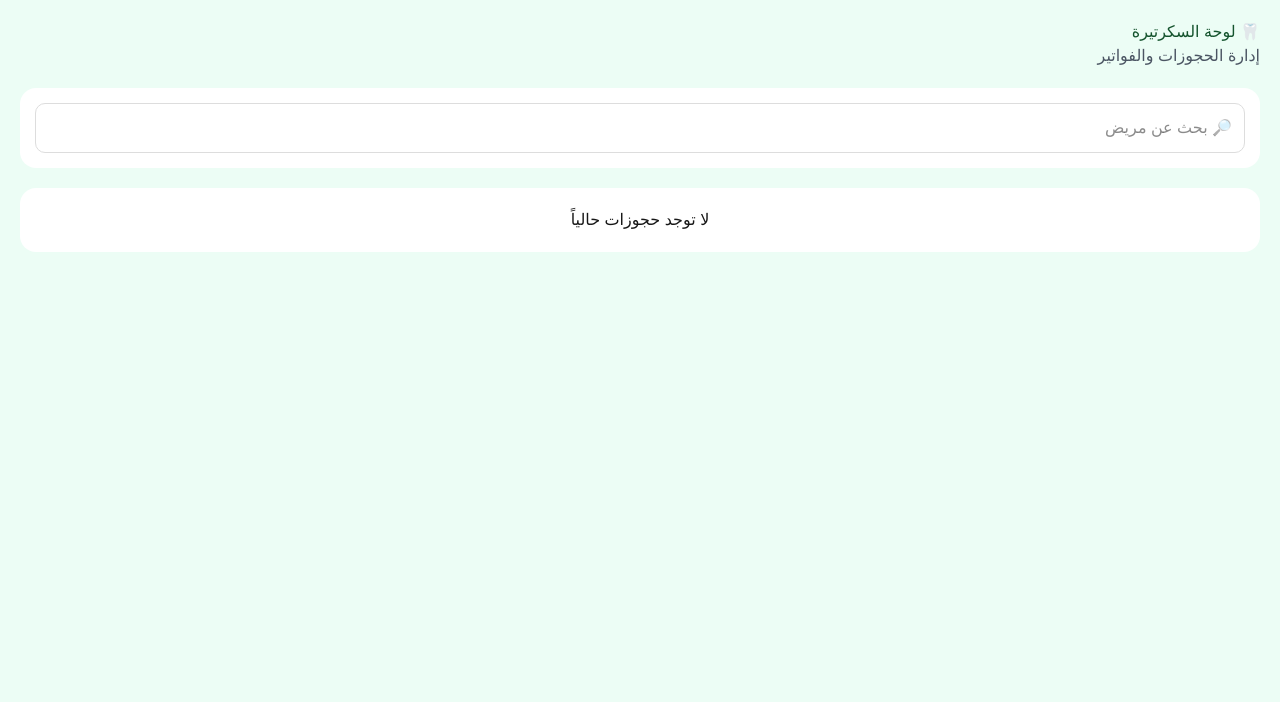
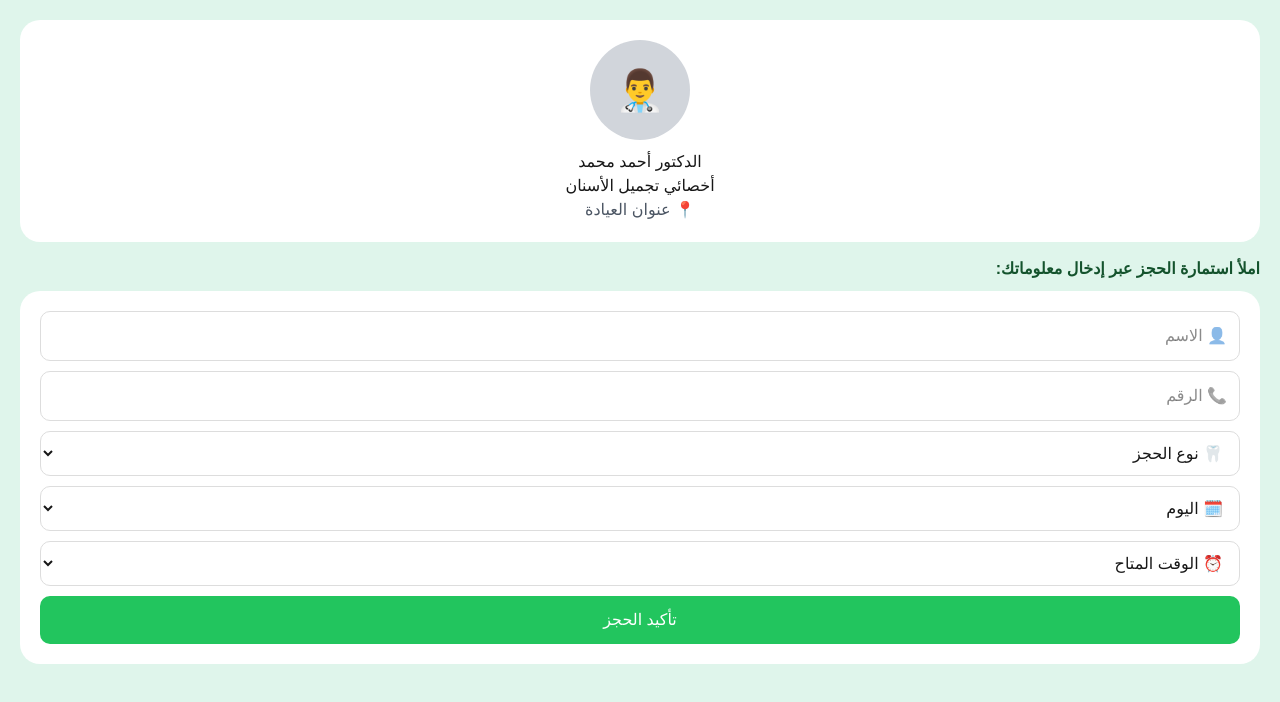
Before and after one commit to yaseenalqasim-ai/dentist-clinic, a Next.js app: page /secretary in a window 1280 px wide. Shown: the top 702 px of the page. Built offline with nearby package versions, Linux system fonts and the light colour scheme.

Commit message:
fix localstorage

```diff
--- a/app/secretary/page.tsx
+++ b/app/secretary/page.tsx
@@ -1,303 +1,258 @@
 "use client";
 
-import { useEffect, useState } from "react";
+import { useEffect, useMemo, useState } from "react";
 
-export default function SecretaryPage() {
-  const [appointments, setAppointments] = useState<any[]>([]);
-  const [search, setSearch] = useState("");
+export default function Home() {
+  const [mounted, setMounted] = useState(false);
 
+  const [name, setName] = useState("");
+  const [phone, setPhone] = useState("");
+  const [type, setType] = useState("");
+  const [day, setDay] = useState("");
+  const [time, setTime] = useState("");
+
+  // معلومات العيادة
+  const [doctorName, setDoctorName] =
+    useState("الدكتور أحمد محمد");
+
+  const [specialty, setSpecialty] =
+    useState("أخصائي تجميل الأسنان");
+
+  const [address, setAddress] =
+    useState("عنوان العيادة");
+
+  const [website, setWebsite] =
+    useState("");
+
+  const [avatar, setAvatar] =
+    useState<string | null>(null);
+
+  const [banner, setBanner] =
+    useState<string | null>(null);
+
+  // منع أخطاء Vercel
   useEffect(() => {
-    loadAppointments();
+    setMounted(true);
+
+    const settings =
+      JSON.parse(
+        localStorage.getItem("clinicSettings") || "{}"
+      );
+
+    setDoctorName(
+      settings.doctorName || "الدكتور أحمد محمد"
+    );
+
+    setSpecialty(
+      settings.specialty || "أخصائي تجميل الأسنان"
+    );
+
+    setAddress(
+      settings.address || "عنوان العيادة"
+    );
+
+    setWebsite(settings.website || "");
+
+    setAvatar(settings.avatar || null);
+
+    setBanner(settings.banner || null);
   }, []);
 
-  function loadAppointments() {
+  const services = [
+    "فحص أسنان",
+    "تنظيف أسنان",
+    "حشوة عادية",
+    "حشوة عصب",
+    "خلع سن / ضرس",
+    "تقويم أسنان",
+    "تبييض أسنان",
+  ];
+
+  const days = [
+    "الأحد",
+    "الإثنين",
+    "الثلاثاء",
+    "الأربعاء",
+    "الخميس",
+  ];
+
+  const allTimes = [
+    "09:00 صباحًا",
+    "10:00 صباحًا",
+    "11:00 صباحًا",
+    "01:00 ظهرًا",
+    "02:00 ظهرًا",
+  ];
+
+  // الأوقات المتاحة
+  const availableTimes = useMemo(() => {
+    if (!mounted) return [];
+
     const saved =
-      JSON.parse(localStorage.getItem("appointments") || "[]");
-
-    saved.sort((a: any, b: any) =>
-      a.time.localeCompare(b.time)
+      JSON.parse(
+        localStorage.getItem("appointments") || "[]"
       );
 
-    setAppointments(saved);
+    const bookedTimes = saved
+      .filter((a: any) => a.day === day)
+      .map((a: any) => a.time);
+
+    return allTimes.filter(
+      (time) => !bookedTimes.includes(time)
+    );
+  }, [day, mounted]);
+
+  // إرسال الحجز
+  function send() {
+    if (!name || !phone || !type || !day || !time) {
+      alert("يرجى تعبئة جميع الحقول");
+      return;
     }
 
-  // حفظ
-  function save(updated: any[]) {
-    setAppointments(updated);
+    const newAppointment = {
+      name,
+      phone,
+      type,
+      day,
+      time,
+      status: "جديد",
+    };
+
+    const oldAppointments =
+      JSON.parse(
+        localStorage.getItem("appointments") || "[]"
+      );
+
+    oldAppointments.push(newAppointment);
 
     localStorage.setItem(
       "appointments",
-      JSON.stringify(updated)
+      JSON.stringify(oldAppointments)
     );
+
+    alert("✅ تم حجز الموعد بنجاح");
+
+    setName("");
+    setPhone("");
+    setType("");
+    setDay("");
+    setTime("");
   }
 
-  // حذف
-  function deleteAppointment(index: number) {
-    const updated = [...appointments];
-
-    updated.splice(index, 1);
-
-    save(updated);
-  }
-
-  // تغيير الحالة
-  function changeStatus(index: number, status: string) {
-    const updated = [...appointments];
-
-    updated[index].status = status;
-
-    save(updated);
-  }
-
-  // تحديث السعر
-  function updatePrice(index: number, value: string) {
-    const updated = [...appointments];
-
-    updated[index].price = value;
-
-    save(updated);
-  }
-
-  // تحديث المدفوع
-  function updatePaid(index: number, value: string) {
-    const updated = [...appointments];
-
-    updated[index].paid = value;
-
-    save(updated);
-  }
-
-  // البحث
-  const filteredAppointments = appointments.filter((a) =>
-    a.name.includes(search)
-  );
-
-  // لون الحالة
-  function getStatusColor(status: string) {
-    switch (status) {
-      case "مؤكد":
-        return "#22c55e";
-
-      case "حضر":
-        return "#3b82f6";
-
-      case "ملغي":
-        return "#ef4444";
-
-      default:
-        return "#eab308";
-    }
+  // لا تعرض الصفحة قبل تحميل المتصفح
+  if (!mounted) {
+    return null;
   }
 
   return (
-    <div style={styles.page}>
+    <div style={{ ...styles.page, direction: "rtl" }}>
 
-      {/* العنوان */}
+      {/* البانر */}
+      {banner && (
+        <img src={banner} style={styles.banner} />
+      )}
+
+      {/* بطاقة الدكتور */}
       <div style={styles.header}>
-        <h1 style={styles.title}>
-          🦷 لوحة السكرتيرة
-        </h1>
 
-        <p style={styles.subtitle}>
-          إدارة الحجوزات والفواتير
-        </p>
-      </div>
-
-      {/* البحث */}
-      <div style={styles.searchBox}>
-        <input
-          placeholder="🔎 بحث عن مريض"
-          value={search}
-          onChange={(e) => setSearch(e.target.value)}
-          style={styles.input}
-        />
-      </div>
-
-      {/* لا توجد حجوزات */}
-      {filteredAppointments.length === 0 && (
-        <div style={styles.empty}>
-          لا توجد حجوزات حالياً
+        {avatar ? (
+          <img src={avatar} style={styles.avatar} />
+        ) : (
+          <div style={styles.avatarPlaceholder}>
+            👨‍⚕️
           </div>
         )}
 
-      {/* الجدول */}
-      <div style={styles.timeline}>
+        <h2>{doctorName}</h2>
 
-        {filteredAppointments.map((appointment, index) => {
-          const price =
-            Number(appointment.price || 0);
+        <p>{specialty}</p>
 
-          const paid =
-            Number(appointment.paid || 0);
+        <p style={styles.address}>
+          📍 {address}
+        </p>
 
-          const remaining = price - paid;
-
-          return (
-            <div key={index} style={styles.timelineCard}>
-
-              {/* الوقت */}
-              <div style={styles.leftSide}>
-                <div style={styles.time}>
-                  {appointment.time}
-                </div>
-
-                <div
-                  style={{
-                    ...styles.statusDot,
-                    background:
-                      getStatusColor(
-                        appointment.status
-                      ),
-                  }}
-                />
-              </div>
-
-              {/* البطاقة */}
-              <div style={styles.card}>
-
-                <div style={styles.topRow}>
-
-                  <h3 style={styles.name}>
-                    👤 {appointment.name}
-                  </h3>
-
-                  <div
-                    style={{
-                      ...styles.status,
-                      background:
-                        getStatusColor(
-                          appointment.status
-                        ),
-                    }}
+        {website && (
+          <a
+            href={website}
+            target="_blank"
+            style={styles.website}
           >
-                    {appointment.status || "جديد"}
-                  </div>
+            🌐 موقع العيادة
+          </a>
+        )}
 
       </div>
 
-                <p style={styles.info}>
-                  📞 {appointment.phone}
+      {/* العنوان */}
+      <p style={styles.title}>
+        املأ استمارة الحجز عبر إدخال معلوماتك:
       </p>
 
-                <p style={styles.info}>
-                  🦷 {appointment.type}
-                </p>
-
-                <p style={styles.info}>
-                  🗓️ {appointment.day}
-                </p>
-
-                {/* الدفع */}
-                <div style={styles.paymentBox}>
+      {/* النموذج */}
+      <div style={styles.form}>
 
         <input
-                    type="number"
-                    placeholder="💰 السعر الكامل"
-                    value={appointment.price || ""}
-                    onChange={(e) =>
-                      updatePrice(
-                        index,
-                        e.target.value
-                      )
-                    }
-                    style={styles.paymentInput}
+          placeholder="👤 الاسم"
+          style={styles.input}
+          value={name}
+          onChange={(e) => setName(e.target.value)}
         />
 
         <input
-                    type="number"
-                    placeholder="💵 المدفوع"
-                    value={appointment.paid || ""}
-                    onChange={(e) =>
-                      updatePaid(
-                        index,
-                        e.target.value
-                      )
-                    }
-                    style={styles.paymentInput}
+          placeholder="📞 الرقم"
+          style={styles.input}
+          value={phone}
+          onChange={(e) => setPhone(e.target.value)}
         />
 
-                  <div style={styles.remaining}>
-                    المتبقي: {remaining} د.ع
+        <select
+          style={styles.input}
+          value={type}
+          onChange={(e) => setType(e.target.value)}
+        >
+          <option value="">🦷 نوع الحجز</option>
+
+          {services.map((s, i) => (
+            <option key={i}>{s}</option>
+          ))}
+        </select>
+
+        <select
+          style={styles.input}
+          value={day}
+          onChange={(e) => {
+            setDay(e.target.value);
+            setTime("");
+          }}
+        >
+          <option value="">🗓️ اليوم</option>
+
+          {days.map((d, i) => (
+            <option key={i}>{d}</option>
+          ))}
+        </select>
+
+        <select
+          style={styles.input}
+          value={time}
+          onChange={(e) => setTime(e.target.value)}
+        >
+          <option value="">⏰ الوقت المتاح</option>
+
+          {availableTimes.map((t, i) => (
+            <option key={i}>{t}</option>
+          ))}
+        </select>
+
+        {day && availableTimes.length === 0 && (
+          <div style={styles.fullBox}>
+            ❌ لا توجد أوقات متاحة بهذا اليوم
           </div>
+        )}
 
-                </div>
-
-                {/* الاتصال */}
-                <div style={styles.actions}>
-
-                  <a
-                    href={`tel:${appointment.phone}`}
-                    style={styles.callBtn}
-                  >
-                    📞 اتصال
-                  </a>
-
-                  <a
-                    href={`https://wa.me/${appointment.phone}`}
-                    target="_blank"
-                    style={styles.whatsappBtn}
-                  >
-                    🟢 واتساب
-                  </a>
-
-                </div>
-
-                {/* الحالات */}
-                <div style={styles.statusButtons}>
-
-                  <button
-                    style={styles.confirmBtn}
-                    onClick={() =>
-                      changeStatus(
-                        index,
-                        "مؤكد"
-                      )
-                    }
-                  >
-                    تأكيد
+        <button style={styles.button} onClick={send}>
+          تأكيد الحجز
         </button>
-
-                  <button
-                    style={styles.arrivedBtn}
-                    onClick={() =>
-                      changeStatus(
-                        index,
-                        "حضر"
-                      )
-                    }
-                  >
-                    حضر
-                  </button>
-
-                  <button
-                    style={styles.cancelBtn}
-                    onClick={() =>
-                      changeStatus(
-                        index,
-                        "ملغي"
-                      )
-                    }
-                  >
-                    إلغاء
-                  </button>
-
-                </div>
-
-                {/* حذف */}
-                <button
-                  style={styles.deleteBtn}
-                  onClick={() =>
-                    deleteAppointment(index)
-                  }
-                >
-                  🗑️ حذف الموعد
-                </button>
-
-              </div>
-
-            </div>
-          );
-        })}
 
       </div>
 
@@ -308,191 +263,95 @@ export default function SecretaryPage() {
 const styles: any = {
   page: {
     minHeight: "100vh",
-    background: "#ecfdf5",
+    background: "#dff5eb",
     padding: "20px",
-    direction: "rtl",
     fontFamily: "Arial",
   },
 
-  header: {
+  banner: {
+    width: "100%",
+    height: "180px",
+    objectFit: "cover",
+    borderRadius: "18px",
     marginBottom: "20px",
   },
 
-  title: {
-    color: "#14532d",
+  header: {
+    background: "white",
+    padding: "20px",
+    borderRadius: "20px",
+    textAlign: "center",
+    marginBottom: "15px",
   },
 
-  subtitle: {
+  avatar: {
+    width: "100px",
+    height: "100px",
+    borderRadius: "50%",
+    objectFit: "cover",
+    marginBottom: "10px",
+  },
+
+  avatarPlaceholder: {
+    width: "100px",
+    height: "100px",
+    borderRadius: "50%",
+    background: "#d1d5db",
+    display: "flex",
+    alignItems: "center",
+    justifyContent: "center",
+    fontSize: "40px",
+    margin: "auto",
+    marginBottom: "10px",
+  },
+
+  address: {
     color: "#4b5563",
   },
 
-  searchBox: {
+  website: {
+    color: "#16a34a",
+    textDecoration: "none",
+    fontWeight: "bold",
+  },
+
+  title: {
+    fontWeight: "bold",
+    marginBottom: "10px",
+    color: "#14532d",
+    textAlign: "right",
+  },
+
+  form: {
     background: "white",
-    padding: "15px",
-    borderRadius: "16px",
-    marginBottom: "20px",
+    padding: "20px",
+    borderRadius: "20px",
   },
 
   input: {
     width: "100%",
     padding: "12px",
+    marginBottom: "10px",
     borderRadius: "10px",
     border: "1px solid #ddd",
   },
 
-  empty: {
-    background: "white",
-    padding: "20px",
-    borderRadius: "16px",
-    textAlign: "center",
-  },
-
-  timeline: {
-    display: "flex",
-    flexDirection: "column",
-    gap: "20px",
-  },
-
-  timelineCard: {
-    display: "flex",
-    gap: "15px",
-    alignItems: "flex-start",
-  },
-
-  leftSide: {
-    width: "90px",
-    textAlign: "center",
-  },
-
-  time: {
-    fontWeight: "bold",
-    color: "#14532d",
-    marginBottom: "8px",
-  },
-
-  statusDot: {
-    width: "14px",
-    height: "14px",
-    borderRadius: "50%",
-    margin: "auto",
-  },
-
-  card: {
-    flex: 1,
-    background: "white",
-    borderRadius: "18px",
-    padding: "15px",
-    boxShadow: "0 4px 12px rgba(0,0,0,0.08)",
-  },
-
-  topRow: {
-    display: "flex",
-    justifyContent: "space-between",
-    marginBottom: "10px",
-  },
-
-  status: {
-    color: "white",
-    padding: "5px 10px",
-    borderRadius: "8px",
-    fontSize: "13px",
-  },
-
-  name: {
-    margin: 0,
-  },
-
-  info: {
-    color: "#4b5563",
-    marginBottom: "5px",
-  },
-
-  paymentBox: {
-    background: "#f0fdf4",
+  button: {
+    width: "100%",
     padding: "12px",
-    borderRadius: "12px",
-    marginTop: "15px",
-  },
-
-  paymentInput: {
-    width: "100%",
-    padding: "10px",
-    marginBottom: "10px",
-    borderRadius: "8px",
-    border: "1px solid #ddd",
-  },
-
-  remaining: {
-    fontWeight: "bold",
-    color: "#14532d",
-  },
-
-  actions: {
-    display: "flex",
-    gap: "10px",
-    marginTop: "15px",
-  },
-
-  callBtn: {
-    flex: 1,
-    background: "#16a34a",
-    color: "white",
-    textDecoration: "none",
-    padding: "10px",
-    borderRadius: "10px",
-    textAlign: "center",
-  },
-
-  whatsappBtn: {
-    flex: 1,
-    background: "#25D366",
-    color: "white",
-    textDecoration: "none",
-    padding: "10px",
-    borderRadius: "10px",
-    textAlign: "center",
-  },
-
-  statusButtons: {
-    display: "flex",
-    gap: "8px",
-    marginTop: "15px",
-  },
-
-  confirmBtn: {
-    flex: 1,
     background: "#22c55e",
     color: "white",
     border: "none",
-    borderRadius: "8px",
-    padding: "8px",
+    borderRadius: "10px",
+    cursor: "pointer",
   },
 
-  arrivedBtn: {
-    flex: 1,
-    background: "#3b82f6",
-    color: "white",
-    border: "none",
-    borderRadius: "8px",
-    padding: "8px",
-  },
-
-  cancelBtn: {
-    flex: 1,
-    background: "#ef4444",
-    color: "white",
-    border: "none",
-    borderRadius: "8px",
-    padding: "8px",
-  },
-
-  deleteBtn: {
-    width: "100%",
-    marginTop: "12px",
-    padding: "10px",
+  fullBox: {
+    background: "#fee2e2",
+    color: "#991b1b",
+    padding: "12px",
     borderRadius: "10px",
-    border: "none",
-    background: "#111827",
-    color: "white",
+    marginBottom: "10px",
+    textAlign: "center",
   },
 };
```
Lines whose indentation alone changed are shown as unchanged.
